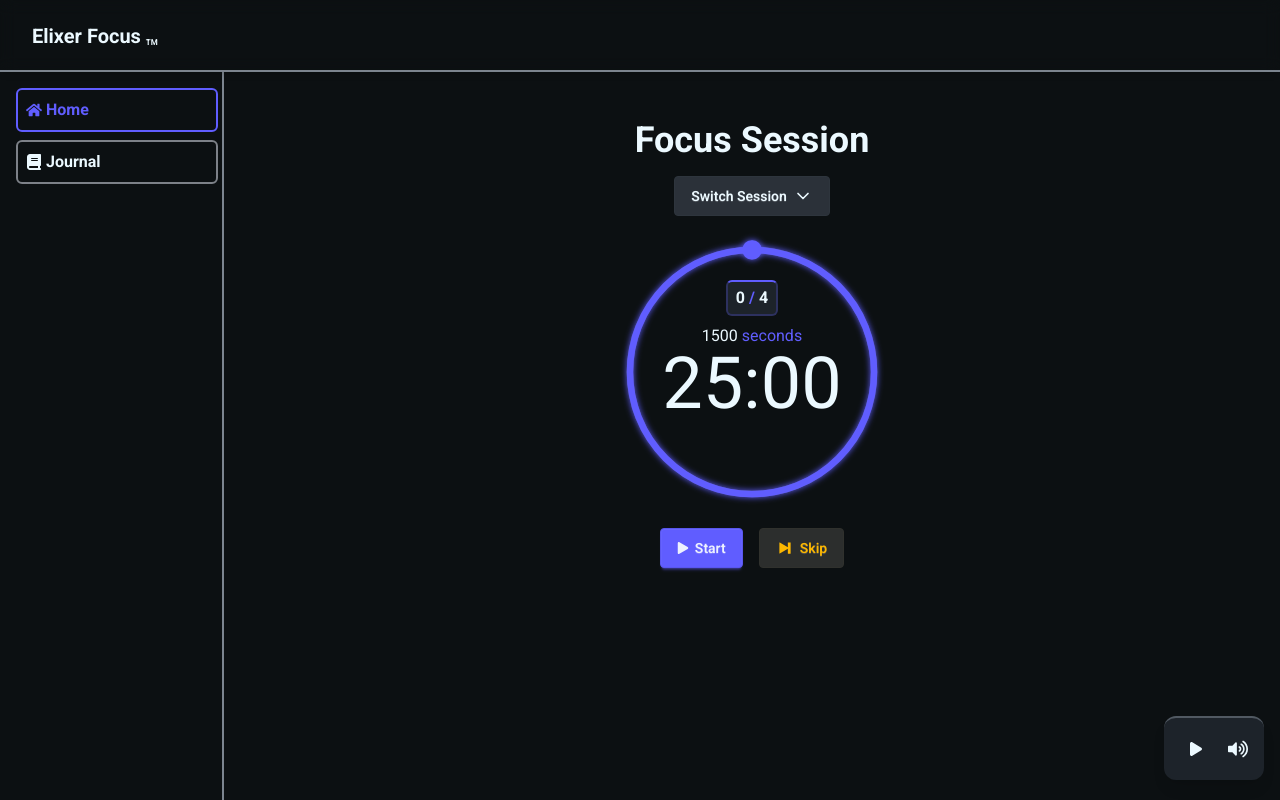
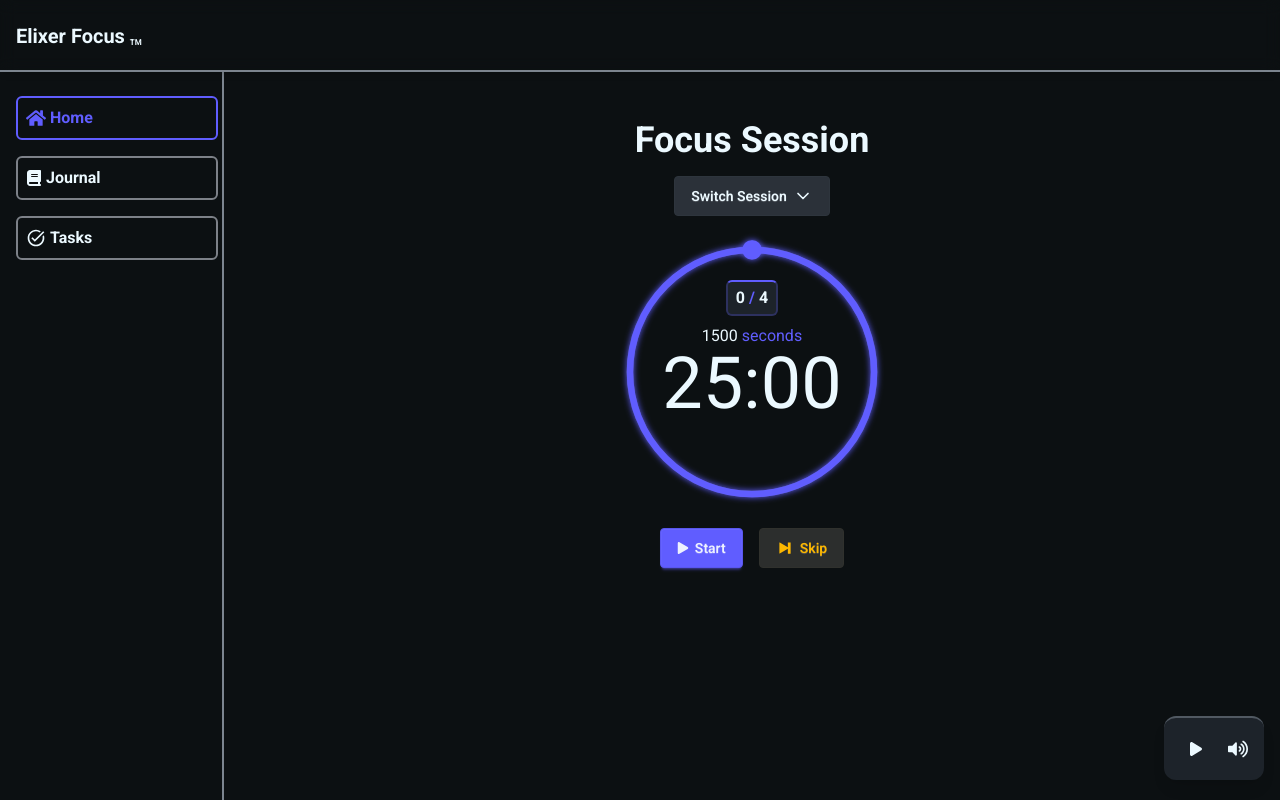
Before and after one commit to elixer-prince/elixer-focus, a React (Vite) app in the folder react-frontend/: page / in a window 1280 px wide. Built offline with nearby package versions, Linux system fonts and the light colour scheme.

Commit message:
style(sidebar): improve the link spacing

```diff
--- a/react-frontend/src/app/layouts/Settings.tsx
+++ b/react-frontend/src/app/layouts/Settings.tsx
@@ -1,4 +1,4 @@
-import Sidebar from "@features/ui/Navigation/Sidebar/Index.tsx";
+import Sidebar from "@features/ui/Sidebar/Index.tsx";
 import { Outlet } from "react-router";
 
 const Settings = () => {
--- a/react-frontend/src/components/Navbar/Index.tsx
+++ b/react-frontend/src/components/Navbar/Index.tsx
@@ -11,7 +11,7 @@ const NavbarContent = () => {
     return (
         // Navbar Content
         <nav
-            className={`${isOpen ? "max-md:bg-base-300 max-md:h-screen" : ""} border-b-base-content/50 fixed top-0 right-0 left-0 z-20 h-(--navbar-height) border-b-2 p-4 shadow-md backdrop-blur-sm transition-all duration-1000 md:px-8`.trim()}
+            className={`${isOpen ? "max-md:bg-base-300 max-md:h-screen" : ""} border-b-base-content/50 fixed top-0 right-0 left-0 z-20 h-(--navbar-height) border-b-2 p-4 shadow-md backdrop-blur-sm transition-all duration-1000`.trim()}
         >
             {/* Inner Navbar Container */}
             <div className={"flex h-10 w-full items-center justify-between"}>
--- a/react-frontend/src/components/Sidebar/Index.tsx
+++ b/react-frontend/src/components/Sidebar/Index.tsx
@@ -1,6 +1,7 @@
 import SidebarLink from "@components/Sidebar/SidebarLink.tsx";
 import { FaHome } from "react-icons/fa";
 import { FaBook } from "react-icons/fa6";
+import { MdTaskAlt } from "react-icons/md";
 
 const Sidebar = () => {
     return (
@@ -9,10 +10,10 @@ const Sidebar = () => {
                 "border-base-content/50 fixed top-(--navbar-height) bottom-0 flex w-(--sidebar-width) flex-col border-r-2"
             }
         >
-            <ul className={"space-y-2 overflow-y-scroll p-4 pr-1"}>
+            <ul className={"space-y-4 overflow-y-scroll p-4 pt-6 pr-1"}>
                 <li>
                     <SidebarLink to={"/"}>
-                        <FaHome size={16} />
+                        <FaHome size={20} />
                         Home
                     </SidebarLink>
                 </li>
@@ -20,6 +21,12 @@ const Sidebar = () => {
                     <SidebarLink to="/journal">
                         <FaBook />
                         Journal
+                    </SidebarLink>
+                </li>
+                <li>
+                    <SidebarLink to="/tasks">
+                        <MdTaskAlt size={20} />
+                        Tasks
                     </SidebarLink>
                 </li>
             </ul>
--- a/react-frontend/src/features/ui/Navigation/NavLogo.tsx
+++ b/react-frontend/src/features/ui/Navigation/NavLogo.tsx
@@ -3,7 +3,7 @@ const NavLogo = ({ className }: { className?: string }) => {
         <a href={"#"} className={`${className} select-none`.trim()}>
             <span
                 className={
-                    "inline-block text-xl font-bold transition-transform duration-500 hover:-translate-y-0.5"
+                    "inline-block text-xl font-bold transition-transform duration-700 hover:-translate-y-0.25"
                 }
             >
                 Elixer Focus <sub className={"text-[0.5rem]"}>TM</sub>
--- a/react-frontend/src/features/ui/Navigation/Sidebar/Index.tsx
+++ b/react-frontend/src/features/ui/Sidebar/Index.tsx
@@ -1,5 +1,5 @@
 import NavLogo from "@features/ui/Navigation/NavLogo.tsx";
-import LinkContainer from "@features/ui/Navigation/Sidebar/LinkContainer.tsx";
+import LinkContainer from "@features/ui/Sidebar/LinkContainer.tsx";
 import { GoSidebarExpand } from "react-icons/go";
 
 const Sidebar = () => {
--- a/react-frontend/src/features/ui/Navigation/Sidebar/LinkContainer.tsx
+++ b/react-frontend/src/features/ui/Sidebar/LinkContainer.tsx
@@ -1,4 +1,4 @@
-import SidebarLink from "@features/ui/Navigation/Sidebar/Link.tsx";
+import SidebarLink from "@features/ui/Sidebar/Link.tsx";
 
 const LinkContainer = () => {
     return (
```
Also changed, not shown: react-frontend/src/features/ui/Sidebar/Link.tsx (renamed from react-frontend/src/features/ui/Navigation/Sidebar/Link.tsx).
